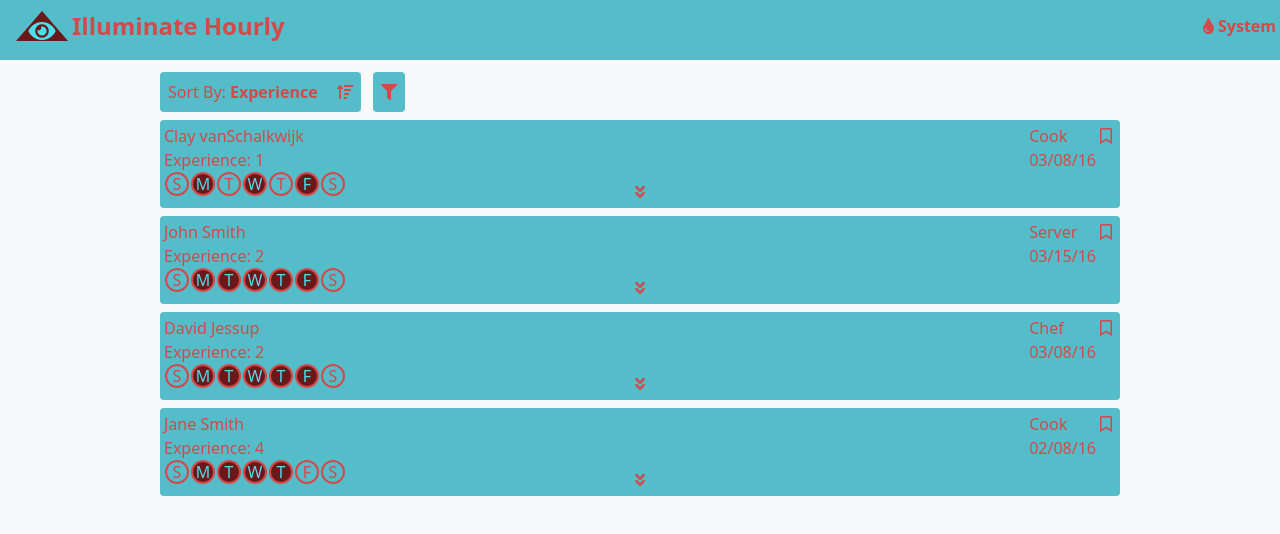
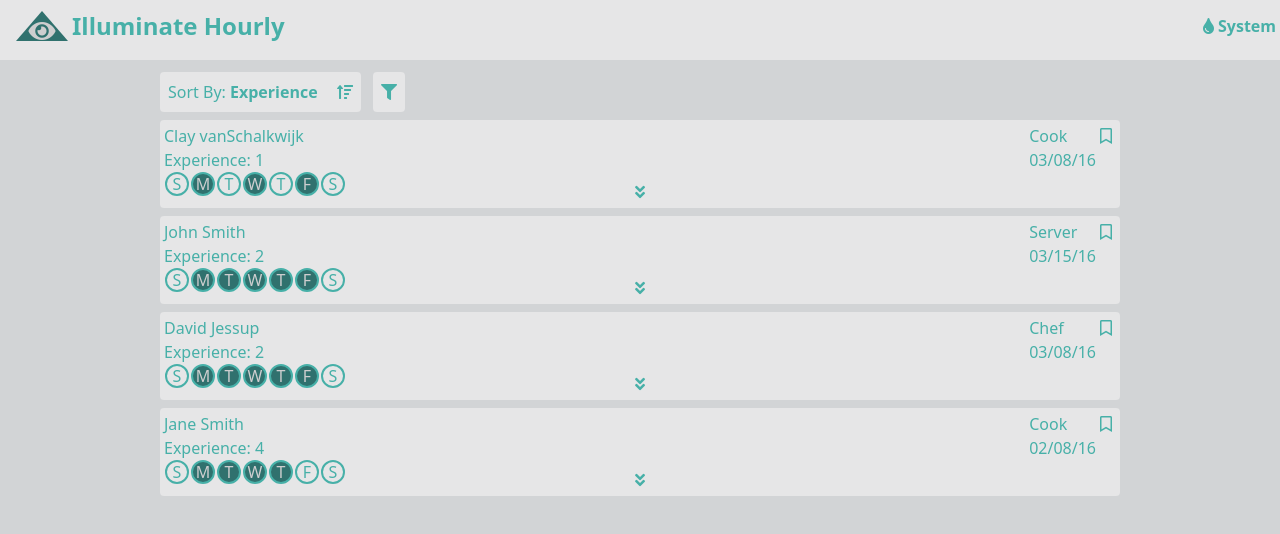
Before and after one commit to ShadowRonin/-Illuminate-Hourly, a Vue app: page /#/ in a window 1280 px wide. Shown: the top 534 px of the page. Built offline with nearby package versions, Linux system fonts and the light colour scheme.

Commit message:
Made the light theme match the dark theme

```diff
--- a/src/assets/css/theme.css
+++ b/src/assets/css/theme.css
@@ -33,11 +33,11 @@ select {
 }
 
 .theme-light {
-  --color-primary: #55bcc9;
-  --color-primary-text: #d44949;
-  --color-secondary: #691919;
-  --color-secondary-text: #4bdfec;
-  --background: #f7f9fb;
+  --color-primary: #e6e6e7;
+  --color-primary-text: #47b0a8;
+  --color-secondary: #30716e;
+  --color-secondary-text: #cececf;
+  --background: #d2d4d6;
 }
 
 .inline-datepicker {
```
